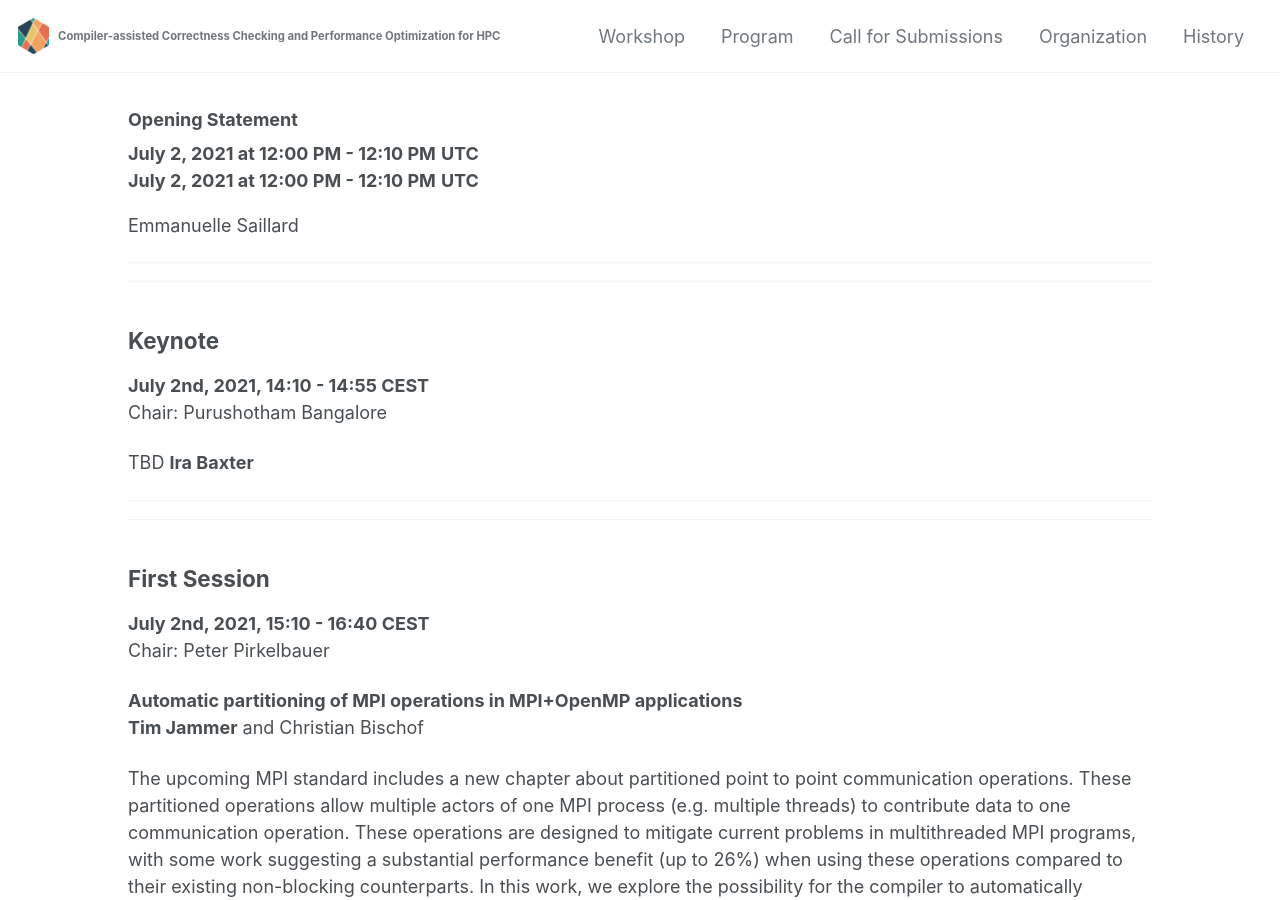
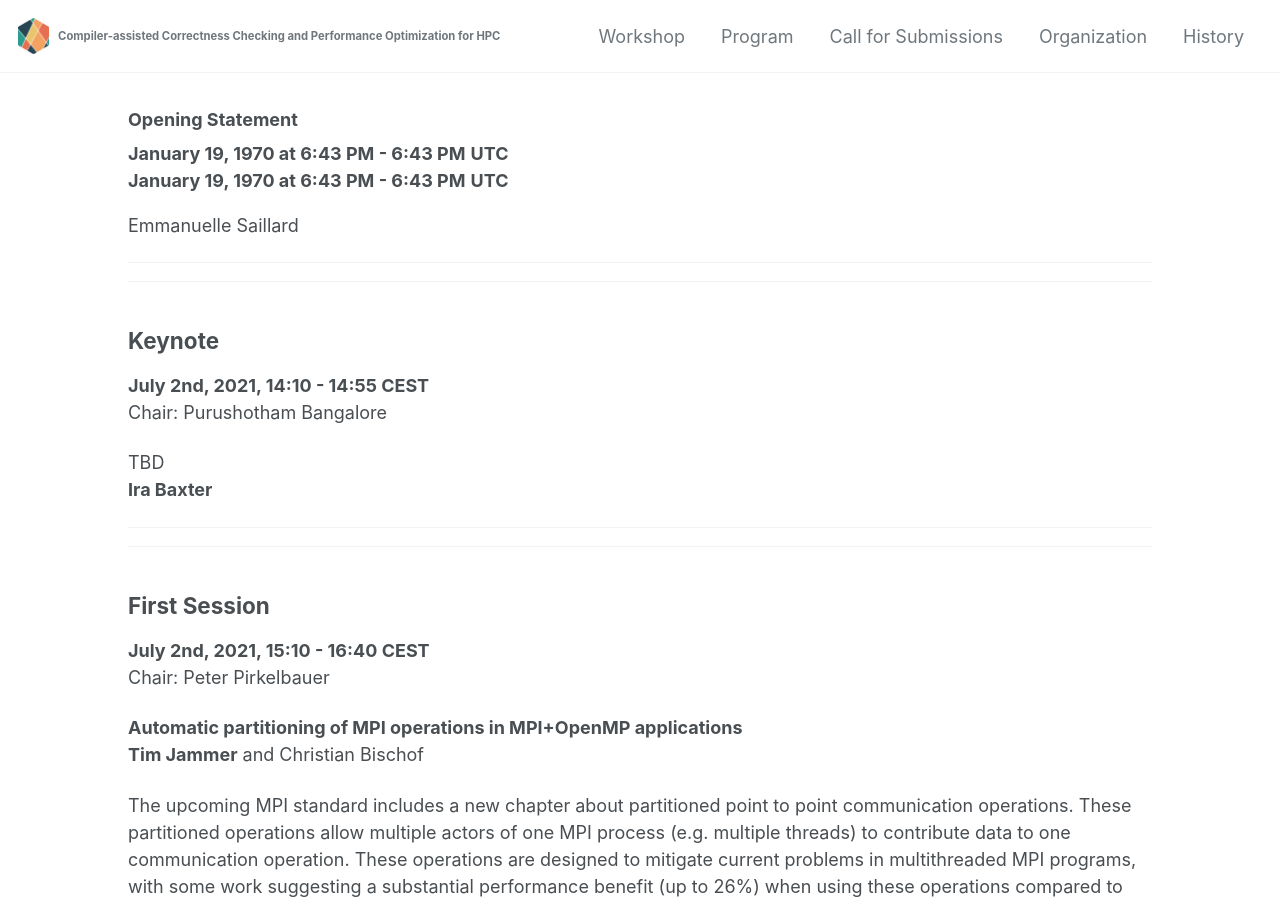
Before and after one commit to c3po-workshop/c3po-workshop.github.io, a Jekyll site: the page built from _pages/2021/program.md, in a window 1280 px wide and 900 px high. Built offline with Jekyll 4.4.1, drawn with Linux system fonts in a browser that asks for light colours; cached includes are drawn as plain includes; nearby versions of some CDN libraries.

```diff
--- a/_pages/2021/program.md
+++ b/_pages/2021/program.md
@@ -7,7 +7,7 @@
 ### Opening Statement
 <!-- **July 2nd, 2021, 14:00 - 14:10 CEST** \\ -->
 <script>
-    var d = new Date(2021, 6, 2, 12, 0);
+    var d = new Date(1622628000);
     // d.setUTCFullYear(2021);
     // d.setUTCMonth(6);
     // d.setUTCDate(2);
@@ -16,7 +16,7 @@
     // d.setUTCSeconds(0);
     // d.setUTCMilliseconds(0);
 
-    var d2 = new Date(2021, 6, 2, 12, 10);
+    var d2 = new Date(1622628600);
     // d2.setUTCFullYear(2021);
     // d2.setUTCMonth(6);
     // d2.setUTCDate(2);
@@ -36,7 +36,7 @@
 **July 2nd, 2021, 14:10 - 14:55 CEST** \\
 Chair: Purushotham Bangalore
 
-TBD
+TBD \\
 **Ira Baxter**
 
 ---
```
